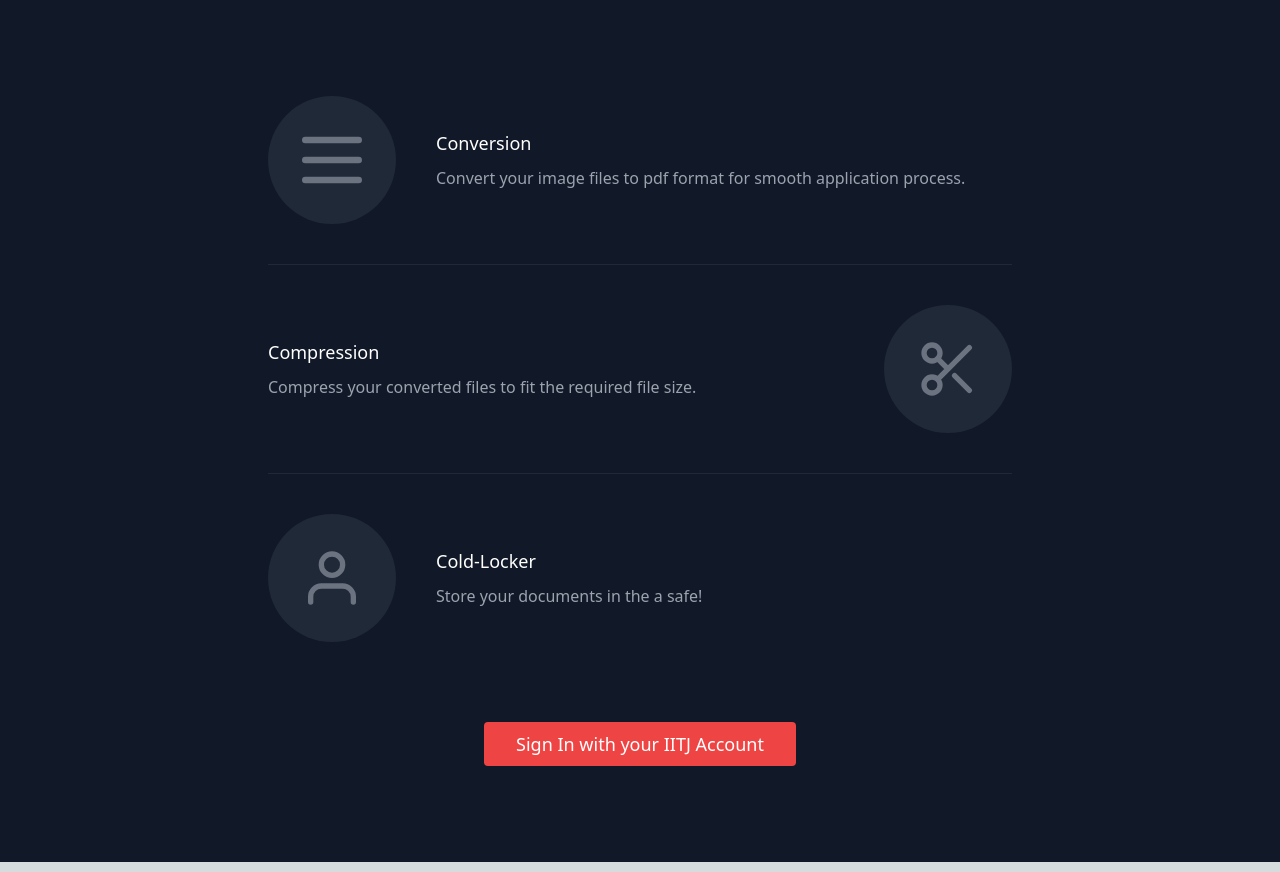
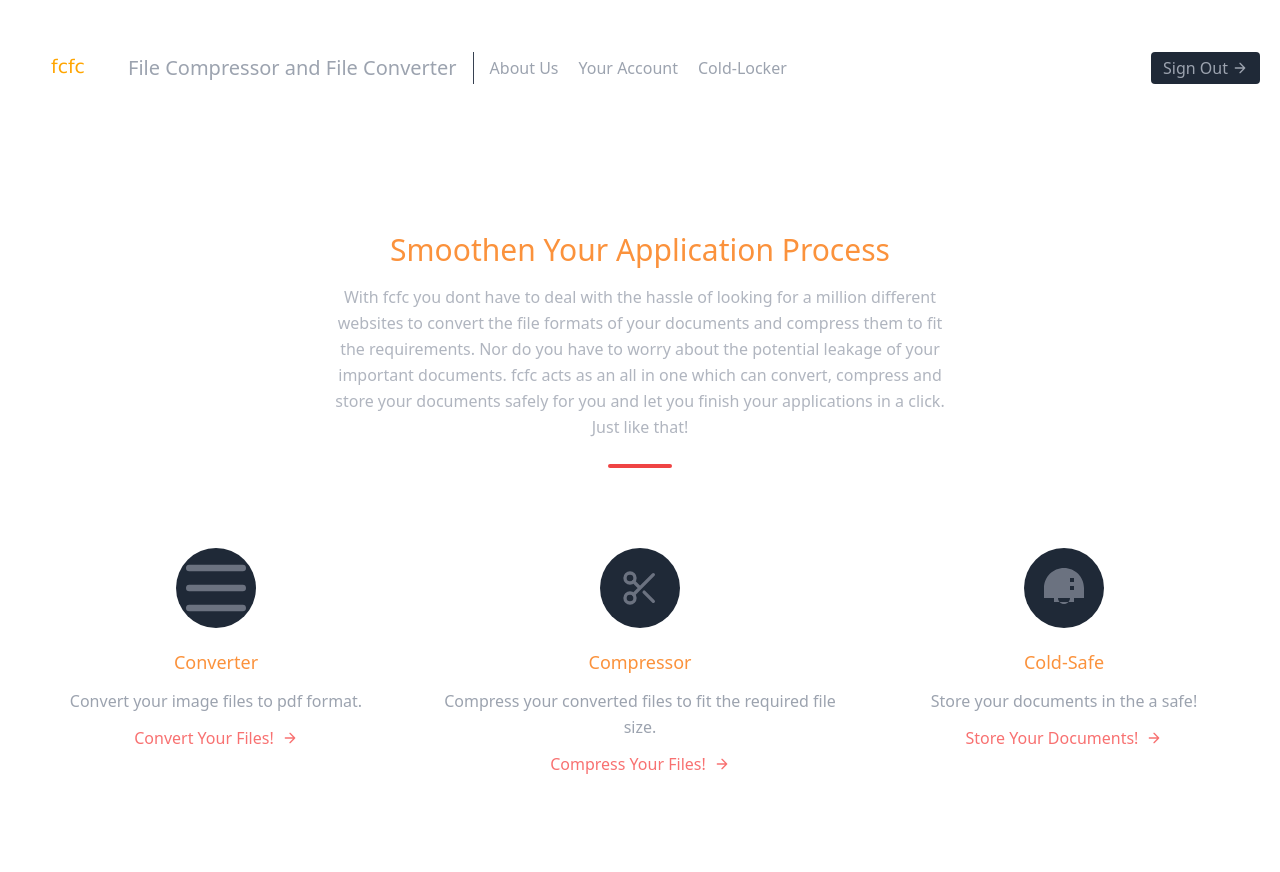
Before and after one commit to boku13/fcfc, a Next.js app: page / in a window 1280 px wide. Built offline with nearby package versions, Linux system fonts and the light colour scheme; no server answers.

Commit message:
Updated index.js until I get next-auth to work

```diff
--- a/pages/index.js
+++ b/pages/index.js
@@ -6,8 +6,8 @@ import { useRouter } from 'next/router';
 export default function Home() {
   const { data, status } = useSession();
 
-  if (status === 'loading') return <h1> loading... please wait</h1>;
-  if (status === 'authenticated') {
+//   if (status === 'loading') return <h1> loading... please wait</h1>;
+//   if (status === 'authenticated') {
 
   return (
     <div>
@@ -100,47 +100,47 @@ export default function Home() {
 </div>
   );
   }
-  return (
-    <section className="text-gray-400 bg-gray-900 body-font">
-  <div className="container px-5 py-24 mx-auto">
-    <div className="flex items-center lg:w-3/5 mx-auto border-b pb-10 mb-10 border-gray-800  sm:flex-row flex-col">
-      <div className="sm:w-32 sm:h-32 h-20 w-20 sm:mr-10 inline-flex items-center justify-center rounded-full text-red-400 bg-gray-800 flex-shrink-0">
-      <svg class="h-20 w-20 text-gray-500" fill="none" viewBox="0 0 24 24" stroke="currentColor">
-                <path stroke-linecap="round" stroke-linejoin="round" stroke-width="2" d="M4 6h16M4 12h16M4 18h16" />
-              </svg>
-      </div>
-      <div className="flex-grow sm:text-left text-center mt-6 sm:mt-0">
-        <h2 className="text-white text-lg title-font font-medium mb-2">Conversion</h2>
-        <p className="leading-relaxed text-base">Convert your image files to pdf format for smooth application process.</p>
-      </div>
-    </div>
-    <div className="flex items-center lg:w-3/5 mx-auto border-b pb-10 mb-10 border-gray-800 sm:flex-row flex-col">
-      <div className="flex-grow sm:text-left text-center mt-6 sm:mt-0">
-        <h2 className="text-white text-lg title-font font-medium mb-2">Compression</h2>
-        <p className="leading-relaxed text-base">Compress your converted files to fit the required file size.</p>
-      </div>
-      <div className="sm:w-32 order-first sm:order-none sm:h-32 h-20 w-20 sm:ml-10 inline-flex items-center justify-center rounded-full text-gray-500 bg-gray-800 flex-shrink-0">
-        <svg fill="none" stroke="currentColor" stroke-linecap="round" stroke-linejoin="round" stroke-width="2" className="sm:w-16 sm:h-16 w-10 h-10" viewBox="0 0 24 24">
-          <circle cx="6" cy="6" r="3"></circle>
-          <circle cx="6" cy="18" r="3"></circle>
-          <path d="M20 4L8.12 15.88M14.47 14.48L20 20M8.12 8.12L12 12"></path>
-        </svg>
-      </div>
-    </div>
-    <div className="flex items-center lg:w-3/5 mx-auto sm:flex-row flex-col">
-      <div className="sm:w-32 sm:h-32 h-20 w-20 sm:mr-10 inline-flex items-center justify-center rounded-full text-gray-500 bg-gray-800 flex-shrink-0">
-        <svg fill="none" stroke="currentColor" stroke-linecap="round" stroke-linejoin="round" stroke-width="2" className="sm:w-16 sm:h-16 w-10 h-10" viewBox="0 0 24 24">
-          <path d="M20 21v-2a4 4 0 00-4-4H8a4 4 0 00-4 4v2"></path>
-          <circle cx="12" cy="7" r="4"></circle>
-        </svg>
-      </div>
-      <div className="flex-grow sm:text-left text-center mt-6 sm:mt-0">
-        <h2 className="text-white text-lg title-font font-medium mb-2">Cold-Locker</h2>
-        <p className="leading-relaxed text-base">Store your documents in the a safe!</p>
-      </div>
-    </div>
-    <button onClick={async() => {await signIn();}} className="flex mx-auto mt-20 text-white bg-red-500 border-0 py-2 px-8 focus:outline-none hover:bg-red-600 rounded text-lg">Sign In with your IITJ Account</button>
-  </div>
-</section>
-  );
-}
+//   return (
+//     <section className="text-gray-400 bg-gray-900 body-font">
+//   <div className="container px-5 py-24 mx-auto">
+//     <div className="flex items-center lg:w-3/5 mx-auto border-b pb-10 mb-10 border-gray-800  sm:flex-row flex-col">
+//       <div className="sm:w-32 sm:h-32 h-20 w-20 sm:mr-10 inline-flex items-center justify-center rounded-full text-red-400 bg-gray-800 flex-shrink-0">
+//       <svg class="h-20 w-20 text-gray-500" fill="none" viewBox="0 0 24 24" stroke="currentColor">
+//                 <path stroke-linecap="round" stroke-linejoin="round" stroke-width="2" d="M4 6h16M4 12h16M4 18h16" />
+//               </svg>
+//       </div>
+//       <div className="flex-grow sm:text-left text-center mt-6 sm:mt-0">
+//         <h2 className="text-white text-lg title-font font-medium mb-2">Conversion</h2>
+//         <p className="leading-relaxed text-base">Convert your image files to pdf format for smooth application process.</p>
+//       </div>
+//     </div>
+//     <div className="flex items-center lg:w-3/5 mx-auto border-b pb-10 mb-10 border-gray-800 sm:flex-row flex-col">
+//       <div className="flex-grow sm:text-left text-center mt-6 sm:mt-0">
+//         <h2 className="text-white text-lg title-font font-medium mb-2">Compression</h2>
+//         <p className="leading-relaxed text-base">Compress your converted files to fit the required file size.</p>
+//       </div>
+//       <div className="sm:w-32 order-first sm:order-none sm:h-32 h-20 w-20 sm:ml-10 inline-flex items-center justify-center rounded-full text-gray-500 bg-gray-800 flex-shrink-0">
+//         <svg fill="none" stroke="currentColor" stroke-linecap="round" stroke-linejoin="round" stroke-width="2" className="sm:w-16 sm:h-16 w-10 h-10" viewBox="0 0 24 24">
+//           <circle cx="6" cy="6" r="3"></circle>
+//           <circle cx="6" cy="18" r="3"></circle>
+//           <path d="M20 4L8.12 15.88M14.47 14.48L20 20M8.12 8.12L12 12"></path>
+//         </svg>
+//       </div>
+//     </div>
+//     <div className="flex items-center lg:w-3/5 mx-auto sm:flex-row flex-col">
+//       <div className="sm:w-32 sm:h-32 h-20 w-20 sm:mr-10 inline-flex items-center justify-center rounded-full text-gray-500 bg-gray-800 flex-shrink-0">
+//         <svg fill="none" stroke="currentColor" stroke-linecap="round" stroke-linejoin="round" stroke-width="2" className="sm:w-16 sm:h-16 w-10 h-10" viewBox="0 0 24 24">
+//           <path d="M20 21v-2a4 4 0 00-4-4H8a4 4 0 00-4 4v2"></path>
+//           <circle cx="12" cy="7" r="4"></circle>
+//         </svg>
+//       </div>
+//       <div className="flex-grow sm:text-left text-center mt-6 sm:mt-0">
+//         <h2 className="text-white text-lg title-font font-medium mb-2">Cold-Locker</h2>
+//         <p className="leading-relaxed text-base">Store your documents in the a safe!</p>
+//       </div>
+//     </div>
+//     <button onClick={async() => {await signIn();}} className="flex mx-auto mt-20 text-white bg-red-500 border-0 py-2 px-8 focus:outline-none hover:bg-red-600 rounded text-lg">Sign In with your IITJ Account</button>
+//   </div>
+// </section>
+//   );
+// }
```
